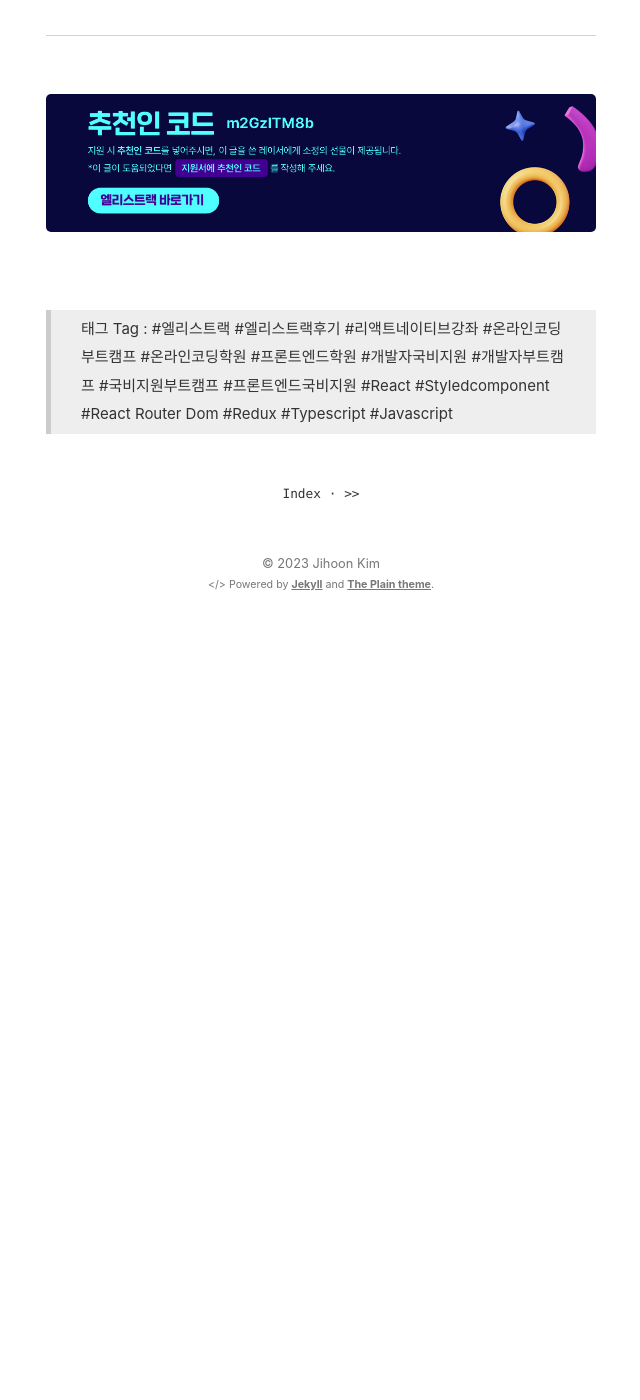
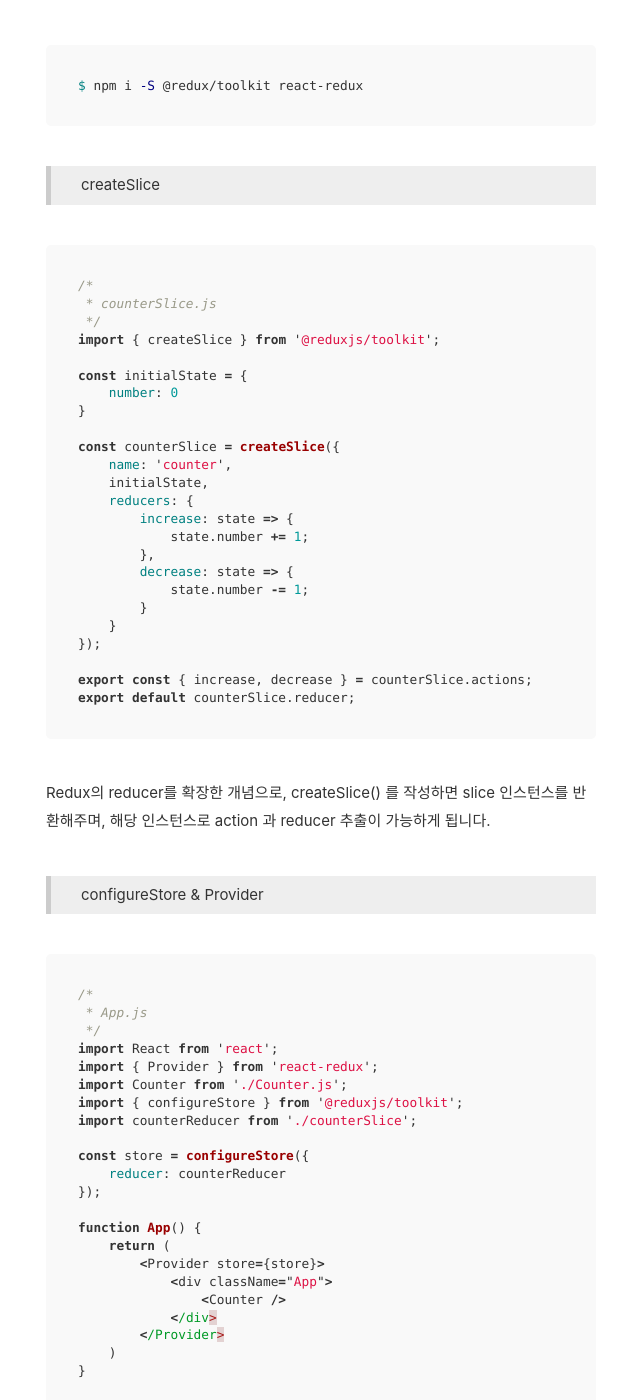
Before and after one commit to Ji-hoon/blog, a Jekyll site: the page built from _posts/2023-11-27-state-management-with-redux..md, in a window 1280 px wide and 1400 px high, scrolled down 6602 px. Shown: the whole window, without its empty margins (319-959 px from the left). Built offline with Jekyll 4.4.1, drawn with Linux system fonts in a browser that asks for light colours; comment, search, counter and statistics services are not loaded; before the commit the page ends 7232 px from its top, so only the background shows below that; some of the changed text lies outside the part shown.

Commit message:
FIX : 4번째 섹션 추가

````diff
--- a/_posts/2023-11-27-state-management-with-redux..md
+++ b/_posts/2023-11-27-state-management-with-redux..md
@@ -187,7 +187,109 @@ export default function Counter() {
 &nbsp;
 ## 4. Redux toolkit을 활용한 전역 상태 관리
 
-마지막으로 Redux와 Redux toolkit을 활용한 전역 상태 관리 방법에 대해서 살펴보겠습니다.
+마지막으로 Redux와 Redux toolkit을 활용한 전역 상태 관리 방법에 대해서 살펴보겠습니다. Reduc toolkit은 Redux에서 공식적으로 추천하는 helper 라이브러리입니다. 다음 명령어를 통해 설치합니다.
+
+```shell
+$ npm i -S @redux/toolkit react-redux
+```
+
+
+> createSlice
+
+```javascript
+/*
+ * counterSlice.js
+ */
+import { createSlice } from '@reduxjs/toolkit';
+
+const initialState = {
+    number: 0
+}
+
+const counterSlice = createSlice({
+    name: 'counter',
+    initialState,
+    reducers: {
+        increase: state => {
+            state.number += 1;
+        },
+        decrease: state => {
+            state.number -= 1;
+        }
+    }
+});
+
+export const { increase, decrease } = counterSlice.actions;
+export default counterSlice.reducer;
+```
+Redux의 reducer를 확장한 개념으로, createSlice() 를 작성하면 slice 인스턴스를 반환해주며, 해당 인스턴스로 action 과 reducer 추출이 가능하게 됩니다.
+
+> configureStore & Provider
+
+```javascript
+/*
+ * App.js
+ */
+import React from 'react';
+import { Provider } from 'react-redux';
+import Counter from './Counter.js';
+import { configureStore } from '@reduxjs/toolkit';
+import counterReducer from './counterSlice';
+
+const store = configureStore({
+    reducer: counterReducer
+});
+
+function App() {
+    return (
+        <Provider store={store}>
+            <div className="App">
+                <Counter />
+            </div>
+        </Provider>
+    )
+}
+
+export default App;
+```
+
+`configureStore()` 를 사용하여 스토어 생성하고, **react-redux** 패키지에서 제공해주는 `Provider`를 사용하여 생성한 `store`를 바인딩합니다.
+
+> dispatch & selector
+
+```javascript
+/*
+ * Counter.js
+ */
+import React from 'react';
+import { useSelector, useDispatch } from 'react-redux';
+import { increase, decrease } from './counterSlice';
+
+function Counter() {
+    const number = useSelector(state => state.counter.number);
+    const dispatch = useDispatch();
+
+    function handleIncrease() {
+        dispatch(increase());
+    }
+
+    function handleDecrease() {
+        dispatch(decrease());
+    }
+
+    return(
+        <div>
+            <p>{number}</p>
+            <button onClick={handleIncrease}>+</button>
+            &nbsp;
+            <button onClick={handleDecrease}>-</button>
+        </div>
+    )
+}
+
+export default Counter;
+```
+마지막으로 `store`에 정의된 상태에 접근하기 위해 `useSelector` 메소드를 사용하여 `state`에 접근합니다. 위 예시에서는 `state`의 `counterSlice` 에 정의된 `number` 값을 `number` 변수에 할당하여 사용하고 있습니다. (slice 생성 시 지정한 **name** 값을 사용)
 
 
 &nbsp;
````
Also changed, not shown: other parts of _posts/2023-11-27-state-management-with-redux..md (+1 -1 lines).
